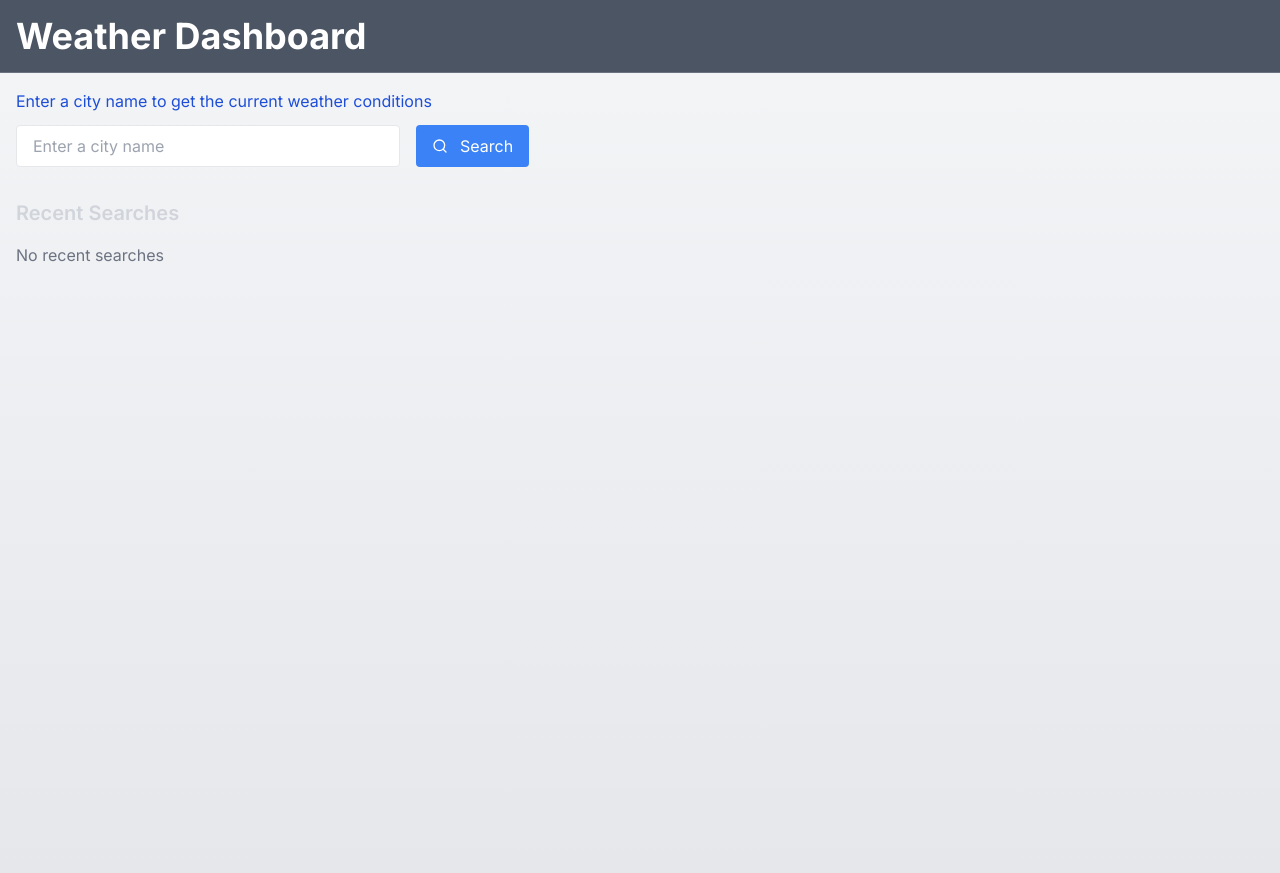
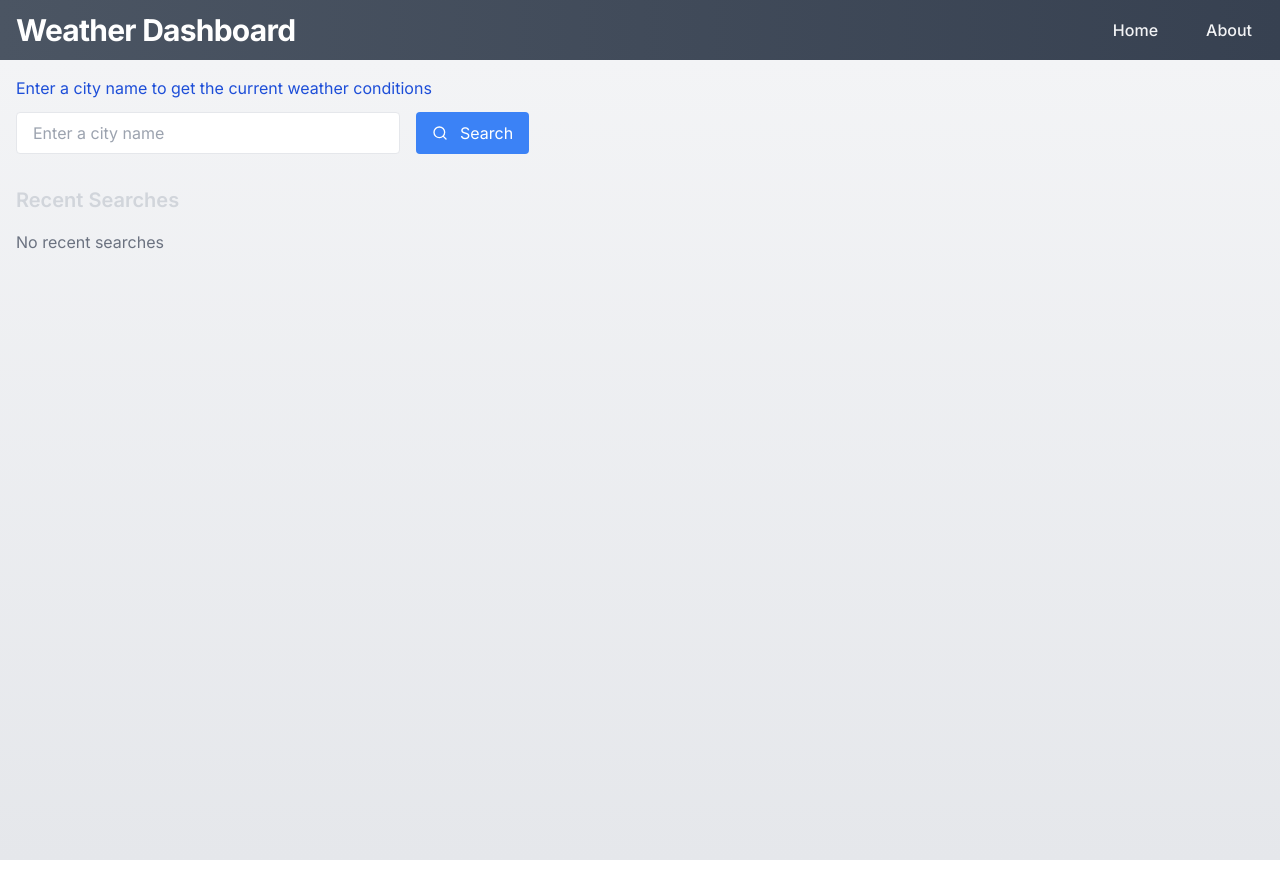
Before and after one commit to idonavot303/weather-app, a Next.js app: page / in a window 1280 px wide. Built offline with nearby package versions, Linux system fonts and the light colour scheme.

Commit message:
added page navigation to header

```diff
--- /dev/null
+++ b/app/components/Navigation.tsx
@@ -0,0 +1,26 @@
+import Link from 'next/link';
+
+export default function Navigation() {
+  return (
+    <nav>
+      <ul className="flex space-x-6 items-center">
+        <li>
+          <Link
+            href="/"
+            className="text-gray-100 hover:text-white font-medium transition-colors duration-200 px-3 py-2 rounded-lg hover:bg-gray-500"
+          >
+            Home
+          </Link>
+        </li>
+        <li>
+          <Link
+            href="/about"
+            className="text-gray-100 hover:text-white font-medium transition-colors duration-200 px-3 py-2 rounded-lg hover:bg-gray-500"
+          >
+            About
+          </Link>
+        </li>
+      </ul>
+    </nav>
+  );
+}
--- a/app/layout.tsx
+++ b/app/layout.tsx
@@ -1,12 +1,13 @@
-import type { Metadata } from "next";
-import { Inter } from "next/font/google";
-import "./globals.css";
+import type { Metadata } from 'next';
+import { Inter } from 'next/font/google';
+import './globals.css';
+import Navigation from './components/Navigation';
 
-const inter = Inter({ subsets: ["latin"] });
+const inter = Inter({ subsets: ['latin'] });
 
 export const metadata: Metadata = {
-  title: "Weather Dashboard",
-  description: "Weather forecast application",
+  title: 'Weather Dashboard',
+  description: 'Weather forecast application',
 };
 
 export default function RootLayout({
@@ -18,13 +19,18 @@ export default function RootLayout({
     <html lang="en">
       <body className={inter.className}>
         <header>
-          <div className="bg-gray-600 text-white p-4 shadow-md border-b border-gray-500">
-            <h1 className="text-2xl md:text-4xl font-bold">
-              Weather Dashboard
-            </h1>
+          <div className="bg-gradient-to-r from-gray-600 to-gray-700 text-white">
+            <div className="container mx-auto px-4 py-3">
+              <div className="flex items-center justify-between">
+                <h1 className="text-2xl md:text-3xl font-bold tracking-tight hover:text-gray-200 transition-colors duration-200">
+                  Weather Dashboard
+                </h1>
+                <Navigation />
+              </div>
+            </div>
           </div>
         </header>
-        {children}
+        <main className="min-h-screen bg-gray-50">{children}</main>
       </body>
     </html>
   );
```
